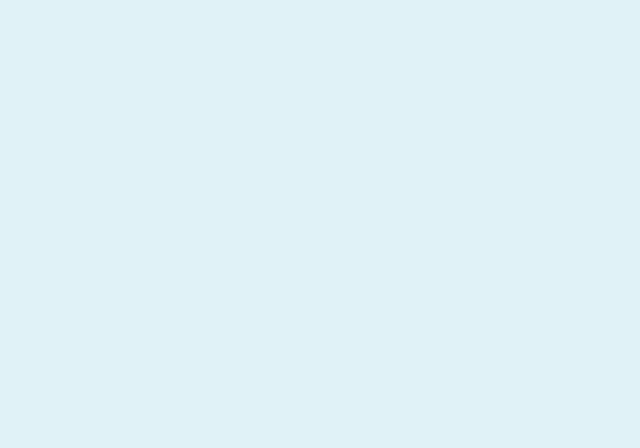
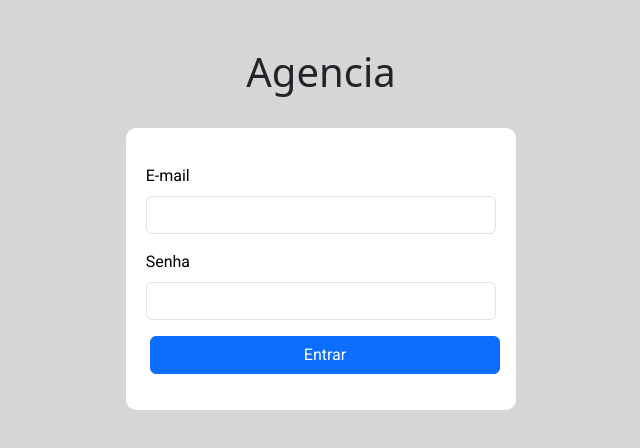
Before and after one commit to ailtonlucasdev/Projeto-Individual-1-Agencia-de-Viagens, a plain HTML site: page pages/login.html in a window 1280 px wide. Shown: the whole page, without its empty margins (319-959 px from the left). Drawn offline with nearby package versions, Linux system fonts and the light colour scheme.

Commit message:
adicionando página de login

```diff
--- a/pages/login.html
+++ b/pages/login.html
@@ -17,9 +17,48 @@
     family=Montserrat:ital,wght@0,100..900;1,100..900&family=Roboto:ital,wght@0,100..900;1,100..900&display=swap" rel="stylesheet">
 
     <!-- Link styles.css -->
-     <link rel="stylesheet" href="styles.css">
+     <link rel="stylesheet" href="login_styles.css">
 </head>
 <body>
+    <!-- logo -->
+     <div class="container mt-lg-5">
+        <div class="row">
+            <div class="col">
+                <h1 class="text-center">Agencia</h1>
+            </div>
+        </div>
 
+     </div>
+
+    <!-- login section -->
+    <section class="ps-0 mt-lg-4 d-flex justify-content-center"></section>
+        <div class="container">
+            <div class="row">
+
+              <!-- espaço vazio -->
+              <div class="col"></div>
+
+              <!-- formulário login -->
+              <form class="col login_section">
+              <div class="mb-3 mt-lg-3">
+                <label for="exampleInputEmail1" class="form-label">E-mail</label>
+                <input type="email" class="form-control" id="exampleInputEmail1" aria-describedby="emailHelp">
+              </div>
+              <div class="mb-3">
+                <label for="exampleInputPassword1" class="form-label">Senha</label>
+                <input type="password" class="form-control" id="exampleInputPassword1">
+              </div>
+
+              <!-- botão entrar -->
+               <div class="row mb-3 ps-lg-3 pe-lg-2">
+                 <button type="submit" class="btn btn-primary">Entrar</button>
+               </div>
+              </form>
+
+              <!-- espaço vazio -->
+              <div class="col">
+            </div>
+        </div>
+    </section>
 </body>
 </html>
```
